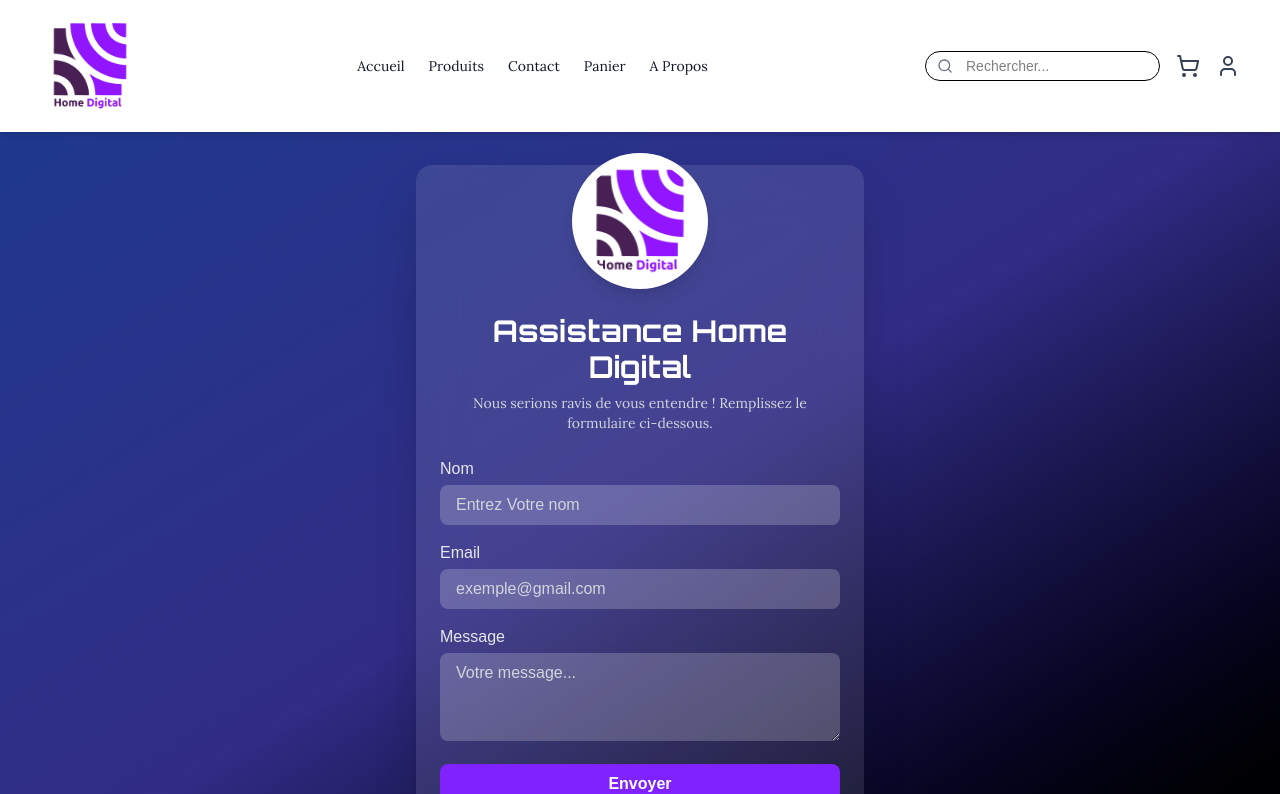
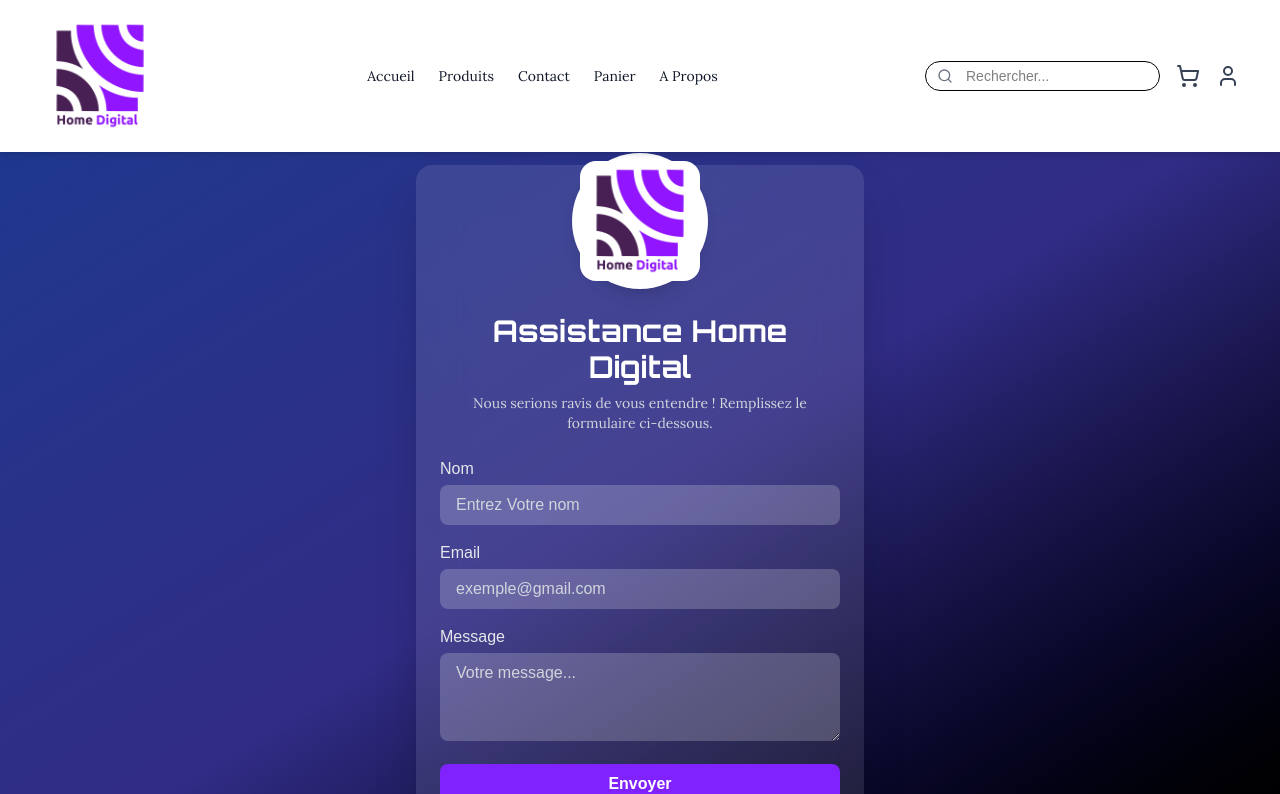
Before and after one commit to benjaminassah328-lgtm/home-digital, a Next.js app: page /Contact in a window 1280 px wide. Shown: the top 794 px of the page. Built offline with nearby package versions, Linux system fonts and the light colour scheme.

Commit message:
modified:   components/APropos/Infos.tsx 	modified:   components/Contact/Logo.tsx 	modified:   components/header.tsx

```diff
--- a/components/APropos/Infos.tsx
+++ b/components/APropos/Infos.tsx
@@ -37,12 +37,13 @@
             <div className="max-w-5xl w-full text-center mt-2">
                 <div className="flex flex-col-reverse justify-center items-center bg-white rounded-3xl ">
                     <Image
-                            src="/images/logoHD.jpeg"
-                            alt="Home Digital"
-                            width={100}
-                            height={100}
-                            className="rounded-xl -mt-5"
-                          />
+  src="/images/logoHD.jpeg"
+  alt="Home Digital"
+  width={100}
+  height={100}
+  className="rounded-xl w-full max-w-30 h-auto object-contain"
+/>
+
                           <motion.h1
                     className="text-4xl font-bold text-violet-600 mb-6 text-center font-raleway    "
                     initial={{ opacity: 0, y: -40 }}
--- a/components/Contact/Logo.tsx
+++ b/components/Contact/Logo.tsx
@@ -19,12 +19,13 @@
         <div className="flex justify-center -mt-9">
           <div className="bg-white p-2 rounded-full shadow-lg">
             <Image
-              src="/images/logoHD.jpeg"
-              alt="Home Digital"
-              width={120}
-              height={120}
-              className="rounded-full"
-            />
+  src="/images/logoHD.jpeg"
+  alt="Home Digital"
+  width={100}
+  height={100}
+  className="rounded-2xl w-full max-w-30 h-auto object-contain"
+/>
+
           </div>
         </div>
 
--- a/components/header.tsx
+++ b/components/header.tsx
@@ -31,12 +31,13 @@
         {/* LOGO */}
         <Link href="/" className="flex items-center gap-2">
           <Image
-            src="/images/logoHD.jpeg"
-            alt="Home Digital"
-            width={100}
-            height={100}
-            className="rounded-xl"
-          />
+  src="/images/logoHD.jpeg"
+  alt="Home Digital"
+  width={100}
+  height={100}
+  className="rounded-xl w-full max-w-30 h-auto object-contain"
+/>
+
         </Link>
 
         {/* MENU DESKTOP */}
```
